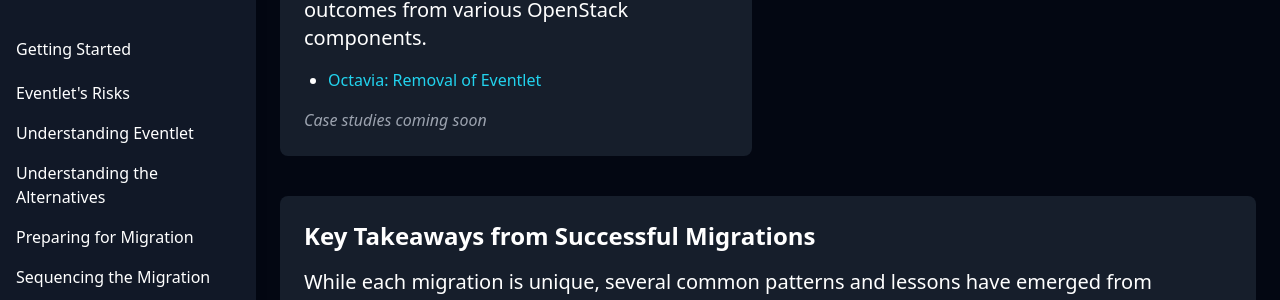
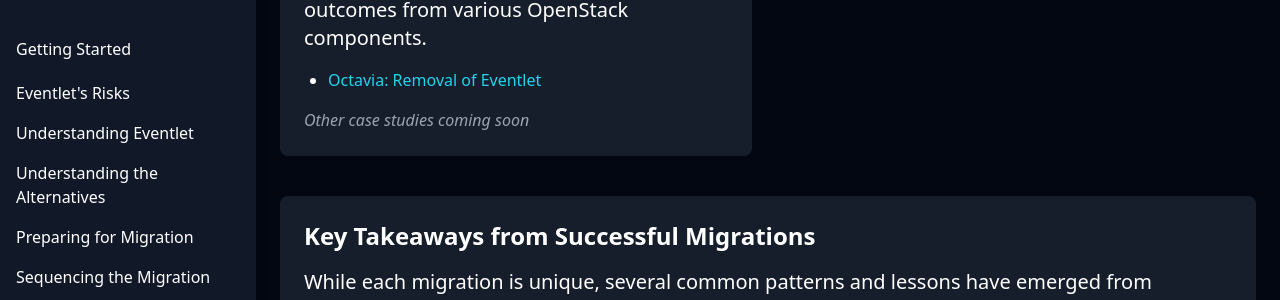
Before and after one commit to eventlet-removal/eventlet-removal.github.io, a Jekyll site: the page built from docs/guide/studies.md, in a window 1280 px wide and 900 px high, scrolled down 425 px. Shown: the part 151-451 px from the top of the window. Built offline with Jekyll 4.4.1, drawn with Linux system fonts in a browser that asks for light colours; nearby versions of some CDN libraries.

Commit message:
fix sentence

```diff
--- a/docs/guide/studies.md
+++ b/docs/guide/studies.md
@@ -22,7 +22,7 @@ og_description: Real-world examples and success stories from organizations and d
     <ul class="mt-4 list-disc pl-6">
       <li><a href="{{ site.baseurl }}{% link guide/studies/octavia.md %}" class="text-cyan-400 hover:underline">Octavia: Removal of Eventlet</a></li>
     </ul>
-    <p class="mt-4 text-gray-400 italic">Case studies coming soon</p>
+    <p class="mt-4 text-gray-400 italic">Other case studies coming soon</p>
   </div>
 </div>
 
```
